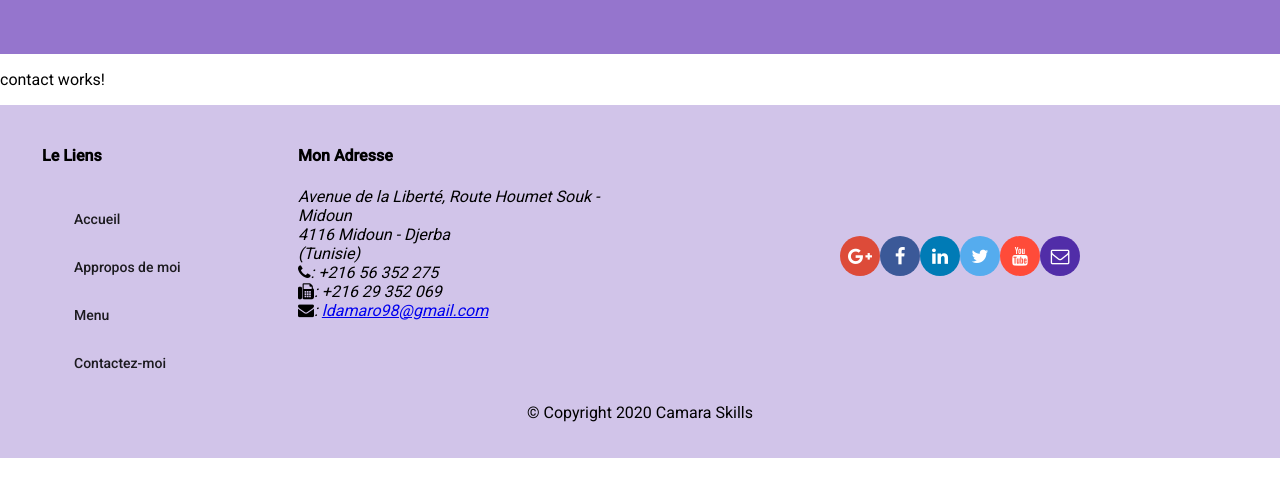
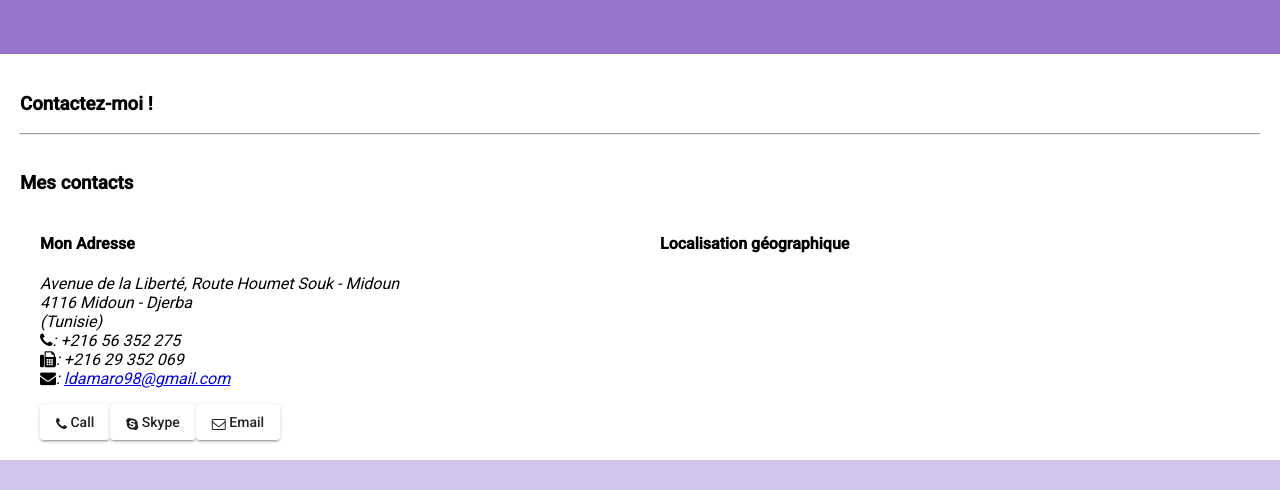
Before and after one commit to camara94/formation-spring, an Angular app in the folder camara-certif-client/: page /contact in a window 1280 px wide. Shown: the part 454-944 px from the top of the page. Before the commit the page ends 912 px from the top, so only its background shows below. Built offline with nearby package versions, Linux system fonts and the light colour scheme.

Commit message:
Les SPA Single Page Applications Partie 1

```diff
--- a/camara-certif-client/src/app/contact/contact.component.html
+++ b/camara-certif-client/src/app/contact/contact.component.html
@@ -1 +1,36 @@
-<p>contact works!</p>
+<div class="container"
+  fxLayout="column"
+  fxLayoutGap="10px">
+
+  <div fxFlex>
+    <div>
+        <h3>Contactez-moi !</h3>
+        <hr>
+    </div>
+  </div>
+
+  <div fxFlex>
+    <h3>Mes contacts</h3>
+    <div fxLayout="column" fxLayout.gt-sm="row">
+      <div fxFlex="50" fxFlexOffset="20px">
+        <h4>Mon Adresse</h4>
+        <address style="text-size: 80%">
+          Avenue de la Liberté, Route Houmet Souk - Midoun<br> 4116 Midoun - Djerba<br>(Tunisie)<br>
+          <i class="fa fa-phone"></i>: +216 56 352 275<br>
+          <i class="fa fa-fax"></i>: +216 29 352 069<br>
+          <i class="fa fa-envelope"></i>:
+          <a href="ldamaro98@gmail.com">ldamaro98@gmail.com</a>
+        </address>
+        <p></p>
+        <div>
+          <a mat-raised-button href="tel:+21656352275"><i class="fa fa-phone"></i> Call</a>
+          <a mat-raised-button><i class="fa fa-skype"></i> Skype</a>
+          <a mat-raised-button href="mailto:ldamaro98@gmail.com"><i class="fa fa-envelope-o"></i> Email</a>
+        </div>
+        </div>
+      <div fxFlex="40">
+        <h4>Localisation géographique</h4>
+      </div>
+    </div>
+  </div>
+</div>
--- a/camara-certif-client/src/app/header/header.component.html
+++ b/camara-certif-client/src/app/header/header.component.html
@@ -1,6 +1,6 @@
 <mat-toolbar color="primary">
   <span><img src="/assets/images/logo.png" height=30 width=41></span>
-  <a mat-button routerLink="/accueil"><span class="fa fa-home fa-lg"></span> Accueil</a>
+  <a mat-button routerLinkActive="active" routerLink="/accueil"><span class="fa fa-home fa-lg"></span> Accueil</a>
   <a mat-button routerLink="/apropos" ><span class="fa fa-info fa-lg"></span> Appropos de moi</a>
   <a mat-button routerLink="/menu"><span class="fa fa-list fa-lg"></span> Menu</a>
   <a mat-button routerLink="/contact"><span class="fa fa-address-card fa-lg"></span> Contactez-moi</a>
--- a/camara-certif-client/src/app/header/header.component.scss
+++ b/camara-certif-client/src/app/header/header.component.scss
@@ -2,6 +2,7 @@ $lt-gray: #ddd;
 $background-dark: #512DA8;
 $background-light: #9575CD;
 $background-pale: #D1C4E9;
+$background-moredark: #4527A0;
 
 @mixin zero-margin($pad-up-down, $pad-left-right) {
     margin: 0px auto;
@@ -14,3 +15,7 @@ $background-pale: #D1C4E9;
     color:floralwhite;
     min-height: 150px;
 }
+
+.active {
+  background: $background-moredark;
+}
```
